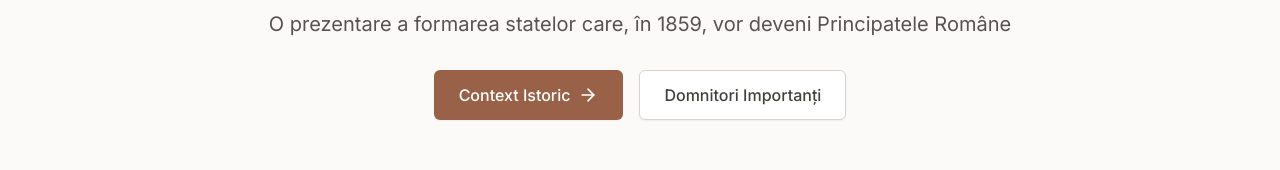
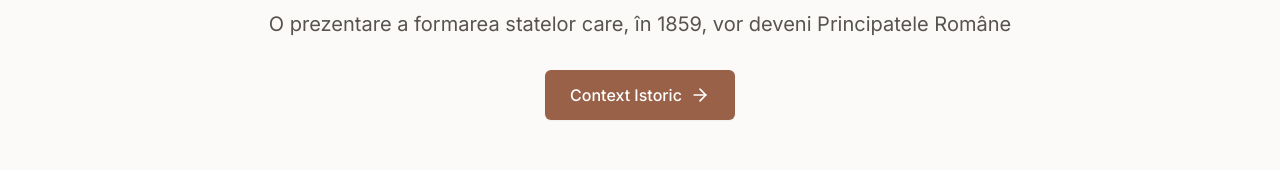
Before and after one commit to alexutzusoft/statele-medievale-romanesti, a React (Vite) app: page / in a window 1280 px wide. Shown: the part 335-505 px from the top of the page. Built offline with nearby package versions, Linux system fonts and the light colour scheme.

Commit message:
Remove Domnitori Importanți link from Home page
Removed link to 'Domnitori Importanți' from Home page.

```diff
--- a/pages/Home.tsx
+++ b/pages/Home.tsx
@@ -20,9 +20,6 @@ export const Home: React.FC = () => {
           <Link to="/context" className="inline-flex items-center justify-center px-6 py-3 border border-transparent text-base font-medium rounded-md text-white bg-brand-700 hover:bg-brand-800 transition-colors shadow-sm">
             Context Istoric
             <ArrowRight className="ml-2 h-5 w-5" />
-          </Link>
-          <Link to="/domnitori" className="inline-flex items-center justify-center px-6 py-3 border border-stone-300 text-base font-medium rounded-md text-stone-700 bg-white hover:bg-stone-50 transition-colors shadow-sm">
-            Domnitori Importanți
           </Link>
         </div>
       </div>
```
